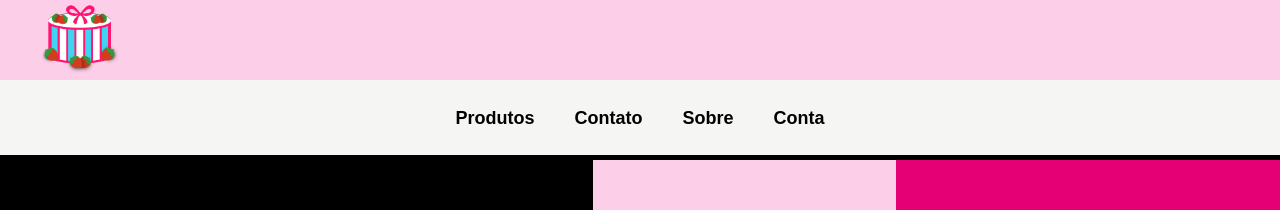
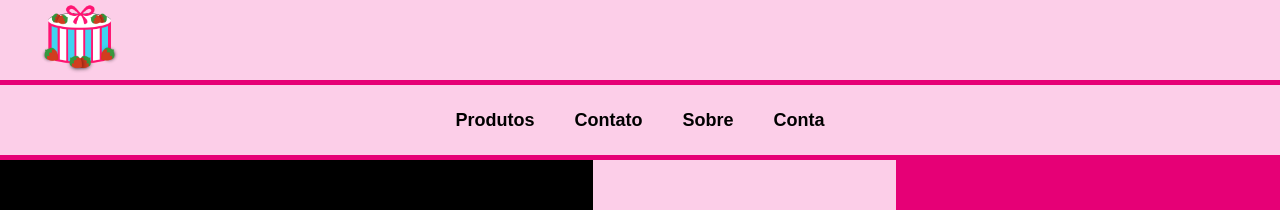
Before and after one commit to BrenoNLps/Confeitaria, a Next.js app in the folder frontend/: page / in a window 1280 px wide. Shown: the top 210 px of the page. Built offline with nearby package versions, Linux system fonts and the light colour scheme.

Commit message:
style: altera cor de borda do nav

```diff
--- a/frontend/app/components/sections/Hero/Navbar/Navbar.tsx
+++ b/frontend/app/components/sections/Hero/Navbar/Navbar.tsx
@@ -1,6 +1,6 @@
 export default function Nav() {
     return (
-        <nav className="h-[10%] w-screen border-b-5 border-black bg-stone-100">
+        <nav className="h-[10%] w-screen border-b-5 border-t-5 border-pink-600">
             <ul className="h-full w-full flex justify-center items-center gap-10 text-black font-bold text-lg">
                 <li><a href="#produtos" >Produtos</a></li>
                 <li><a href="#contato" >Contato</a></li>
```
